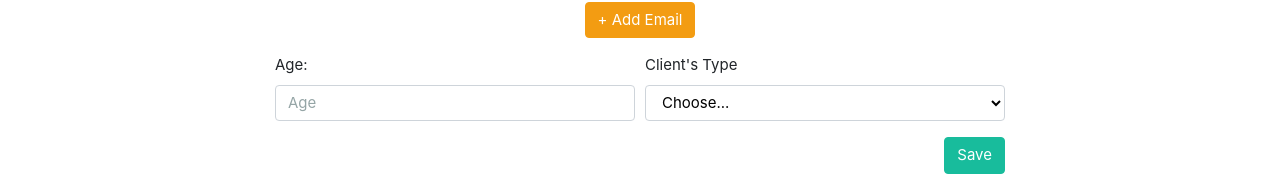
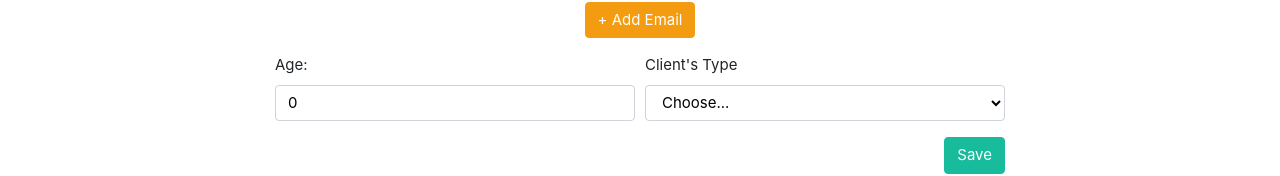
Before and after one commit to Palfonsoag/react-graphql-client-crm-example, a React (Create React App) app: page /client/new in a window 1280 px wide. Shown: the part 416-592 px from the top of the page. Built offline with nearby package versions, Linux system fonts and the light colour scheme.

Commit message:
number validation on create and edit client

```diff
--- a/src/components/clientComponents/EditClientForm.js
+++ b/src/components/clientComponents/EditClientForm.js
@@ -149,10 +149,14 @@ class EditClientForm extends Component {
               <div className="form-group col-md-6">
                 <label>Age</label>
                 <input
-                  type="text"
+                  type="number"
+                  min="0"
                   className="form-control"
                   defaultValue={age}
                   onChange={e => {
+                    if (e.target.value < 0) {
+                      e.target.value = 0;
+                    }
                     this.setState({
                       client: { ...this.state.client, age: e.target.value }
                     });
--- a/src/components/clientComponents/NewClient.js
+++ b/src/components/clientComponents/NewClient.js
@@ -35,13 +35,13 @@ export default class NewClient extends Component {
   };
 
   render() {
-    const { error } = this.state;
+    const { error, name, lastName, company, age } = this.state;
     return (
       <React.Fragment>
         <h2 className="text-center">New Client</h2>
         {error ? (
           <p className="alert alert-danger p-3 text-center">
-            All fields are required
+            All fields are required And the client must be at least 18 years old
           </p>
         ) : (
           <React.Fragment />
@@ -71,6 +71,7 @@ export default class NewClient extends Component {
                     company === "" ||
                     company === "" ||
                     age === "" ||
+                    age < 18 ||
                     clientType === ""
                   ) {
                     this.setState({ error: true });
@@ -98,6 +99,7 @@ export default class NewClient extends Component {
                       onChange={text =>
                         this.setState({ name: text.target.value })
                       }
+                      value={name}
                     />
                   </div>
                   <div className="form-group col-md-6">
@@ -109,6 +111,7 @@ export default class NewClient extends Component {
                       onChange={text =>
                         this.setState({ lastName: text.target.value })
                       }
+                      value={lastName}
                     />
                   </div>
                 </div>
@@ -122,6 +125,7 @@ export default class NewClient extends Component {
                       onChange={text =>
                         this.setState({ company: text.target.value })
                       }
+                      value={company}
                     />
                   </div>
                 </div>
@@ -162,12 +166,17 @@ export default class NewClient extends Component {
                   <div className="form-group col-md-6">
                     <label>Age:</label>
                     <input
-                      type="text"
+                      type="number"
+                      min="0"
                       className="form-control"
                       placeholder="Age"
-                      onChange={text =>
-                        this.setState({ age: text.target.value })
-                      }
+                      value={age}
+                      onChange={text => {
+                        if (text.target.value < 0) {
+                          text.target.value = 0;
+                        }
+                        this.setState({ age: text.target.value });
+                      }}
                     />
                   </div>
                   <div className="form-group col-md-6">
```
